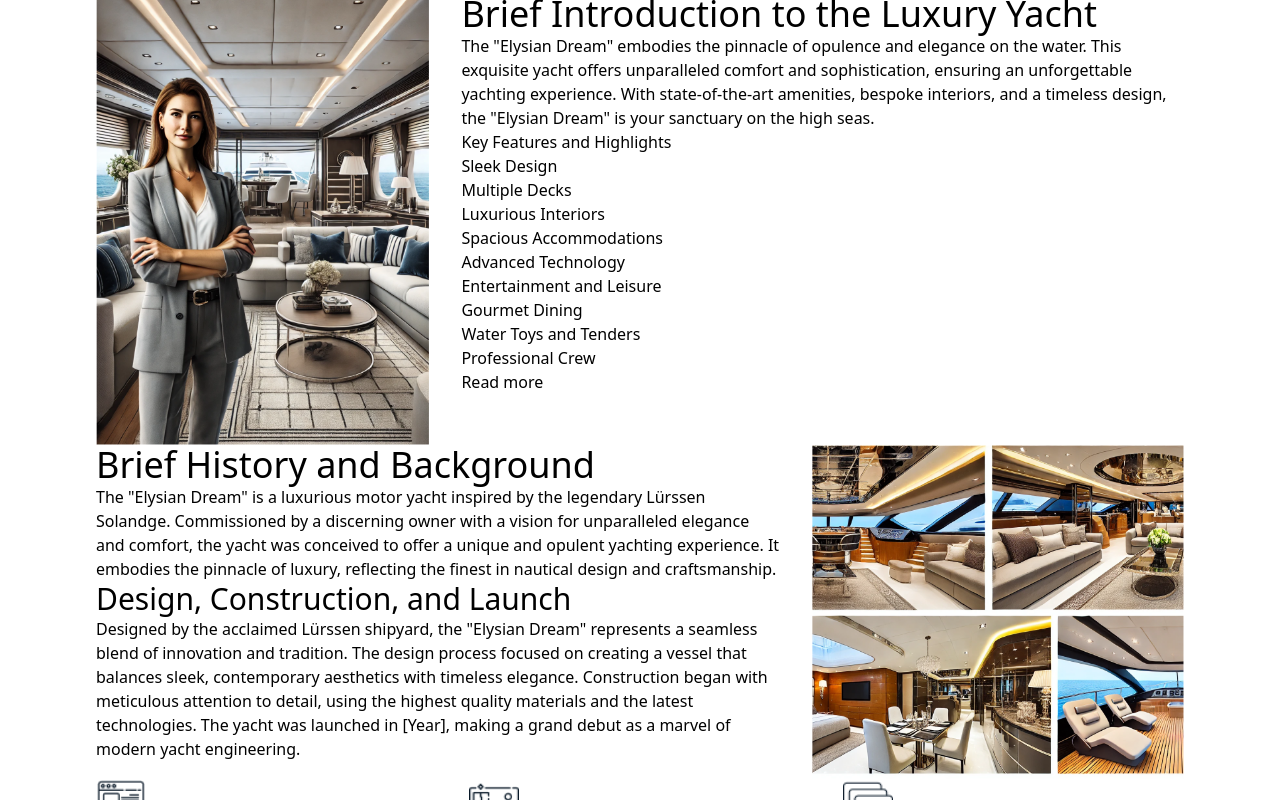
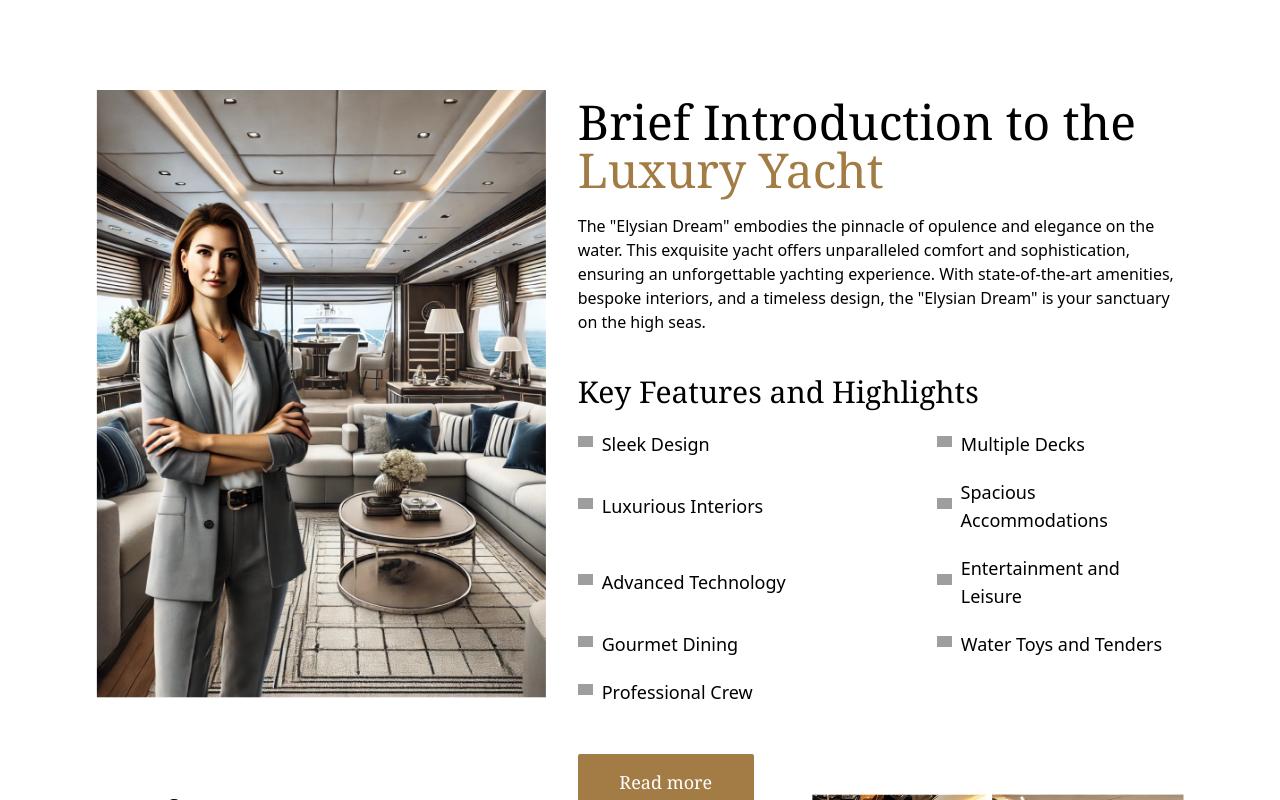
Before and after one commit to jakobnunnendorf/luerssen-solandge-elysian-dream, a Next.js app: page / in a window 1280 px wide. Shown: the part 720-1520 px from the top of the page. Built offline with nearby package versions, Linux system fonts and the light colour scheme; grey boxes are pictures that could not be loaded.

Commit message:
style(Introduction): finish Introduction.tsx desktop

```diff
--- a/src/app/Introduction/Introduction.tsx
+++ b/src/app/Introduction/Introduction.tsx
@@ -1,38 +1,65 @@
 import React from 'react';
-import Image from 'next/image'
+import Image from 'next/image';
 import Link from "next/link";
 
+function Feature({ feature }: { feature: string }) {
+    return (
+        <li className="flex justify-left  gap-x-2 items-center text-lg">
+            <figure className="h-4 w-4">
+                <Image src="/bullet.png" width={15} height={15} alt="check mark" />
+            </figure>
+            <p>{feature}</p>
+        </li>
+    );
+}
+
 function Introduction() {
+    const features = [
+        "Sleek Design",
+        "Multiple Decks",
+        "Luxurious Interiors",
+        "Spacious Accommodations",
+        "Advanced Technology",
+        "Entertainment and Leisure",
+        "Gourmet Dining",
+        "Water Toys and Tenders",
+        "Professional Crew"
+    ];
+
     return (
-        <div className=" flex px-24 gap-x-8 h-fit">
-            <div className=" relative">
-                <Image src="/designer.png" alt="" width={502} height={680}/>
-            </div>
-            <div className="col-span-2 w-full h-4/5">
-                <div>
-                    <h2 className="text-4xl">Brief Introduction to the Luxury Yacht</h2>
-                    <p className="">The &quot;Elysian Dream&quot; embodies the pinnacle of opulence and elegance on the water.
+        <div className="flex h-screen gap-8 p-24 ">
+            <figure className="relative h-full flex-shrink-0 ">
+                <Image
+                    src="/designer.png" alt="Designer"
+                    width={502} height={680}
+                    className="h-full w-full" />
+            </figure>
+            <div className="flex flex-col col-span-2 w-full py-2 gap-8 h-full">
+                <div className="flex flex-col gap-5">
+                    <h2 className="text-5xl font-serif">
+                        Brief Introduction to the <span className="text-[#A37C45]">Luxury Yacht</span>
+                    </h2>
+                    <p>
+                        The &quot;Elysian Dream&quot; embodies the pinnacle of opulence and elegance on the water.
                         This exquisite yacht offers unparalleled comfort and sophistication,
                         ensuring an unforgettable yachting experience. With state-of-the-art amenities, bespoke
-                        interiors,
-                        and a timeless design, the &quot;Elysian Dream&quot; is your sanctuary on the high seas.</p>
+                        interiors, and a timeless design, the &quot;Elysian Dream&quot; is your sanctuary on the high seas.
+                    </p>
                 </div>
                 <div>
-                    <h2>Key Features and Highlights</h2>
-                    <ul>
-                        <li>Sleek Design</li>
-                        <li>Multiple Decks</li>
-                        <li>Luxurious Interiors</li>
-                        <li>Spacious Accommodations</li>
-                        <li>Advanced Technology</li>
-                        <li>Entertainment and Leisure</li>
-                        <li>Gourmet Dining</li>
-                        <li>Water Toys and Tenders</li>
-                        <li>Professional Crew</li>
+                    <h2 className="text-3xl font-serif py-2 pb-5">Key Features and Highlights</h2>
+                    <ul className="grid grid-cols-2 gap-y-5 gap-x-28 w-full">
+                        {features.map((feature, index) => (
+                            <Feature key={index} feature={feature} />
+                        ))}
                     </ul>
                 </div>
-                <div>
-                    <Link href="/">Read more</Link>
+                <div className="pt-4">
+                    <Link href="/" >
+                        <div className="flex justify-center items-center bg-[#A37C45] w-44 h-14 px-4 py-2  rounded-sm ">
+                            <p className="font-serif text-white text-center text-lg">Read more</p>
+                        </div>
+                    </Link>
                 </div>
             </div>
         </div>
```
